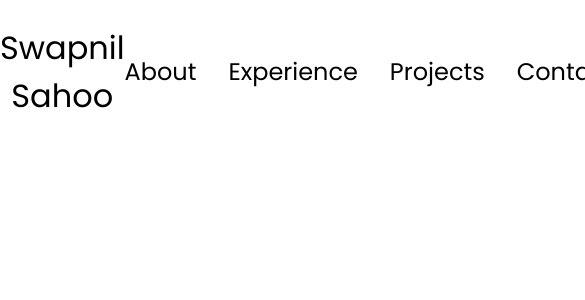
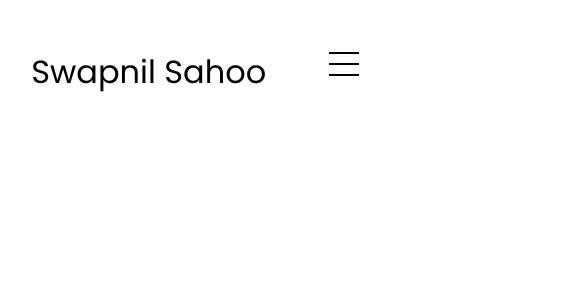
Before and after one commit to swapnil0601/resume, a React (Create React App) app: page / in a window 390 px wide. Shown: the top 300 px of the page, 585 px wide, since content can reach past the window. Built offline with nearby package versions, Linux system fonts and the light colour scheme.

Commit message:
Feature Added - Hamburger Menu

```diff
--- a/src/App.jsx
+++ b/src/App.jsx
@@ -1,10 +1,12 @@
 import "./App.css";
+import HamburgerNav from "./components/HamburgerNav";
 import Navbar from "./components/Navbar";
 
 function App() {
   return (
     <div className="App">
       <Navbar />
+      <HamburgerNav />
     </div>
   );
 }
--- a/src/components/HamburgerNav.jsx
+++ b/src/components/HamburgerNav.jsx
@@ -0,0 +1,51 @@
+import React, { useState } from "react";
+import "../styles/HamburgerNav.css";
+function HamburgerNav() {
+  const [menuOpen, setMenuOpen] = useState(false);
+
+  const toggleMenu = () => {
+    setMenuOpen(!menuOpen);
+  };
+
+  return (
+    <nav id="hamburger-nav">
+      <div className="logo">Swapnil Sahoo</div>
+      <div className={`hamburger-menu ${menuOpen ? "open" : ""}`}>
+        <div
+          className={`hamburger-icon ${menuOpen ? "open" : ""}`}
+          onClick={toggleMenu}
+        >
+          <span></span>
+          <span></span>
+          <span></span>
+        </div>
+        <div className={`menu-links ${menuOpen ? "open" : ""}`}>
+          <ul>
+            <li>
+              <a href="#about" onClick={toggleMenu}>
+                About
+              </a>
+            </li>
+            <li>
+              <a href="#experience" onClick={toggleMenu}>
+                Experience
+              </a>
+            </li>
+            <li>
+              <a href="#projects" onClick={toggleMenu}>
+                Projects
+              </a>
+            </li>
+            <li>
+              <a href="#contact" onClick={toggleMenu}>
+                Contact
+              </a>
+            </li>
+          </ul>
+        </div>
+      </div>
+    </nav>
+  );
+}
+
+export default HamburgerNav;
--- a/src/styles/HamburgerNav.css
+++ b/src/styles/HamburgerNav.css
@@ -0,0 +1,90 @@
+#hamburger-nav {
+  display: none;
+}
+@media screen and (max-width: 1200px) {
+  #hamburger-nav {
+    display: flex;
+  }
+}
+.hamburger-menu {
+  position: relative;
+  display: inline-block;
+}
+
+.hamburger-icon {
+  display: flex;
+  flex-direction: column;
+  justify-content: space-between;
+  height: 24px;
+  width: 30px;
+  cursor: pointer;
+  margin-bottom: 1rem;
+}
+
+.hamburger-icon span {
+  width: 100%;
+  height: 2px;
+  background-color: black;
+  transition: transform 0.5s ease-in-out, opacity 0.3s ease-in-out;
+}
+
+.menu-links {
+  position: absolute;
+  top: 100%;
+  right: 0;
+  background-color: azure;
+  width: fit-content;
+  max-height: 0;
+  overflow: hidden;
+  transition: max-height 0.5s ease-in-out;
+}
+
+.menu-links a {
+  display: block;
+  padding: 10px;
+  text-align: center;
+  font-size: 1.5rem;
+  color: black;
+  text-decoration: none;
+  transition: transform 0.3 ease-in-out;
+}
+
+.menu-links li {
+  list-style: none;
+}
+.menu-links a:hover {
+  color: grey;
+  text-decoration: underline;
+  text-underline-offset: 1rem;
+  text-decoration-color: rgb(181, 181, 181);
+}
+.menu-links.open {
+  max-height: 300px;
+}
+
+.hamburger-icon.open span:first-child {
+  transform: rotate(45deg) translate(10px, 5px);
+}
+
+.hamburger-icon.open span:nth-child(2) {
+  opacity: 0;
+}
+
+.hamburger-icon.open span:last-child {
+  transform: rotate(-45deg) translate(10px, -5px);
+}
+.hamburger-icon:not(.open) span {
+  transform: none;
+  opacity: 1;
+}
+/* .hamburger-icon span:first-child {
+  transform: none;
+}
+
+.hamburger-icon span:first-child {
+  opacity: 1;
+}
+
+.hamburger-icon span:first-child {
+  transform: none;
+} */
--- a/src/styles/Navbar.css
+++ b/src/styles/Navbar.css
@@ -9,6 +9,11 @@ nav {
   height: 17vh;
 }
 
+@media screen and (max-width: 1200px) {
+  #desktop-nav {
+    display: none;
+  }
+}
 .nav-links {
   gap: 2rem;
   list-style: none;
```
